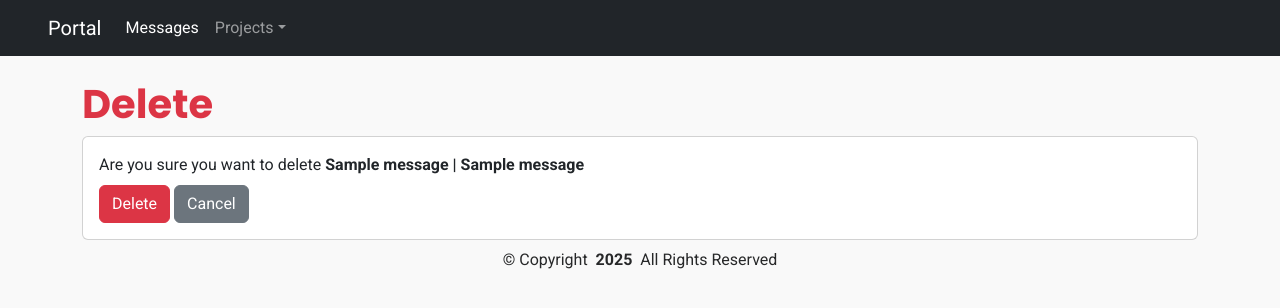
After one commit to Piwoksn/portfolio, a Django app: page /message_delete/1/ in a window 1280 px wide. The commit adds this page. Shown: the top 308 px of the page. Run offline with Django 4.2, Linux system fonts and the light colour scheme; tables that the repository leaves empty hold one stand-in row (values such as "Sample post").

Commit message:
added requirement.txt

```diff
--- a/config/settings.py
+++ b/config/settings.py
@@ -135,3 +135,4 @@ MEDIA_ROOT = str(BASE_DIR.joinpath('media'))
 
 DEFAULT_AUTO_FIELD = 'django.db.models.BigAutoField'
 LOGOUT_REDIRECT_URL = 'home'
+LOGIN_REDIRECT_URL = 'portal'
--- a/portfolio/models.py
+++ b/portfolio/models.py
@@ -11,6 +11,9 @@ class Message(models.Model):
 
     def __str__(self):
         return self.name
+
+    def get_absolute_url(self):
+        return reverse('message', args=[str(self.id)])
 
 
 class Project(models.Model):
--- a/portfolio/urls.py
+++ b/portfolio/urls.py
@@ -1,11 +1,12 @@
 from django.urls import path
-from .views import HomePageView, ProjectDetailView, message, PortalTemplateView, ProjectAddView, ProjectUpdateView, ProjectTemplateView, ProjectDeleteView
+from .views import HomePageView, ProjectDetailView, message, PortalTemplateView, ProjectAddView, ProjectUpdateView, ProjectTemplateView, ProjectDeleteView, MessageDeleteView
 
 urlpatterns = [
     path('', HomePageView.as_view(), name='home'),
     path('project/<uuid:pk>/', ProjectDetailView.as_view(), name='project_detail'),
     path('project_update/<uuid:pk>/', ProjectUpdateView.as_view(), name='project_update'),
     path('project_delete/<uuid:pk>/', ProjectDeleteView.as_view(), name='project_delete'),
+    path('message_delete/<str:pk>/', MessageDeleteView.as_view(), name='message_delete'),
     path('projects/', ProjectTemplateView.as_view(), name='projects'),
     path('portal/', PortalTemplateView.as_view(), name='portal'),
     path('addproject/', ProjectAddView.as_view(), name='add_project'),
--- a/portfolio/views.py
+++ b/portfolio/views.py
@@ -50,14 +50,14 @@ class ProjectAddView(LoginRequiredMixin, CreateView):
     model = Project
     fields = ['name', 'short_desc', 'description', 'image1', 'image2', 'image3', 'link']
     context_object_name = 'projects'
-    success_url = reverse_lazy('home')
+    success_url = reverse_lazy('projects')
 
 class ProjectUpdateView(LoginRequiredMixin, UpdateView):
     template_name = 'add_project.html'
     model = Project
     fields = ['name', 'short_desc', 'description', 'image1', 'image2', 'image3', 'link']
     context_object_name = 'projects'
-    success_url = reverse_lazy('home')
+    success_url = reverse_lazy('projects')
 
 class ProjectTemplateView(LoginRequiredMixin, ListView):
     template_name = 'project.html'
@@ -69,3 +69,9 @@ class ProjectDeleteView(LoginRequiredMixin, DeleteView):
     model = Project
     context_object_name = 'project'
     success_url = reverse_lazy('projects')
+
+class MessageDeleteView(DeleteView):
+    template_name = 'message_delete.html'
+    model = Message
+    context_object_name = 'message'
+    success_url = reverse_lazy('portal')
--- /dev/null
+++ b/requirement.txt
@@ -0,0 +1,4 @@
+crispy-bootstrap5==2025.4
+Django==4.2.5
+django-crispy-forms==2.4
+Pillow==10.0.1
--- a/templates/_base.html
+++ b/templates/_base.html
@@ -38,7 +38,7 @@
     <div class="collapse navbar-collapse" id="collapsibleNavId">
         <ul class="navbar-nav me-auto mt-2 mt-lg-0">
             <li class="nav-item">
-                <a class="nav-link active" href="#" aria-current="page"
+                <a class="nav-link active" href="{% url 'portal' %}" aria-current="page"
                     >Messages <span class="visually-hidden">(current)</span></a
                 >
             </li>
--- a/templates/index.html
+++ b/templates/index.html
@@ -122,7 +122,6 @@
               </div>
               <div class="col-lg-6">
                 <ul>
-                  <li><i class="bi bi-chevron-right"></i> <strong>Age:</strong> <span>30</span></li>
                   <li><i class="bi bi-chevron-right"></i> <strong>Degree:</strong> <span>Master</span></li>
                   <li><i class="bi bi-chevron-right"></i> <strong>Email:</strong> <span>piwoksn@gmail.com</span></li>
                   <li><i class="bi bi-chevron-right"></i> <strong>Freelance:</strong> <span>Available</span></li>
--- /dev/null
+++ b/templates/message_delete.html
@@ -0,0 +1,29 @@
+{% extends '_base.html' %}
+
+
+{% block title %}
+    Delete Project
+{% endblock title %}
+
+
+{% block content %}
+
+
+    <h1 class="text-danger">Delete</h1>
+
+    <div class="messages">
+
+<div class="card my-2">
+    <div class="card-body">
+        <form action="{% url 'message_delete' message.pk %}" method="post">
+            {% csrf_token %}
+        <p class="card-title">Are you sure you want to delete <b>{{ message.name }} | {{ message.subject }}</b></p>
+        <button type="submit" class="btn btn-danger">Delete</button>
+        <a href="{% url 'portal' %}" class="btn btn-secondary">Cancel</a>
+    </form>
+    </div>
+</div>
+
+
+    </div>
+{% endblock content %}
--- a/templates/portal.html
+++ b/templates/portal.html
@@ -29,7 +29,7 @@
             {{ message.message|linebreaks }}
         </div>
         </p>
-        <a href="#" class="btn btn-danger">Delete</a>
+        <a href="{% url 'message_delete' message.pk %}" class="btn btn-danger">Delete</a>
     </div>
 </div>
 {% empty %}
```
Also changed, not shown: db.sqlite3, media/media/bmw_M3.jpeg (added), media/media/download_3.jpeg (added), media/media/download_4.jpeg (added).
